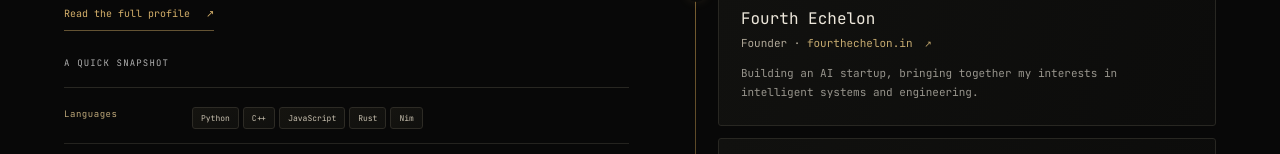
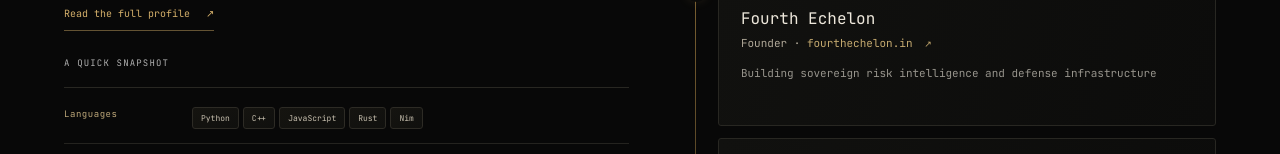
Before and after one commit to Quantapixel/portfolio-website, a plain HTML site: page index.html in a window 1280 px wide. Shown: the part 1065-1219 px from the top of the page. Drawn offline with Linux system fonts and the light colour scheme; no server answers; a script that the page names is missing.

Commit message:
Update Fourth Echelon experience description

```diff
--- a/index.html
+++ b/index.html
@@ -111,7 +111,7 @@
       </div>
       <div class="about-experience about-experience-compact reveal" aria-labelledby="experience-title">
         <div class="experience-heading"><div><h2 id="experience-title">Experience</h2></div><a href="https://www.linkedin.com/in/jaskaran0/" target="_blank" rel="noopener noreferrer">LinkedIn <span aria-hidden="true">↗</span></a></div>
-        <article class="experience-entry"><div class="experience-meta"><p class="experience-date"><time datetime="2026-05">May 2026</time> — Present</p><span class="experience-status">current</span></div><h3>Fourth Echelon</h3><p class="experience-organization">Founder · <a href="https://fourthechelon.in" target="_blank" rel="noopener noreferrer">fourthechelon.in <span aria-hidden="true">↗</span></a></p><p class="experience-description">Building an AI startup, bringing together my interests in intelligent systems and engineering.</p></article>
+        <article class="experience-entry"><div class="experience-meta"><p class="experience-date"><time datetime="2026-05">May 2026</time> — Present</p><span class="experience-status">current</span></div><h3>Fourth Echelon</h3><p class="experience-organization">Founder · <a href="https://fourthechelon.in" target="_blank" rel="noopener noreferrer">fourthechelon.in <span aria-hidden="true">↗</span></a></p><p class="experience-description">Building sovereign risk intelligence and defense infrastructure</p></article>
         <article class="experience-entry"><div class="experience-meta"><p class="experience-date"><time datetime="2025-07">Jul 2025</time> — <time datetime="2025-12">Dec 2025</time></p><span class="experience-type">freelance</span></div><h3>Security Researcher</h3><p class="experience-organization">ARGhouse · Remote</p><p class="experience-description">Reconnaissance and web security assessments for campaign infrastructure supporting <em>The Undertone</em>.</p></article>
         <article class="experience-entry"><div class="experience-meta"><p class="experience-date"><time datetime="2025-02">Feb 2025</time> — <time datetime="2025-04">Apr 2025</time></p><span class="experience-type">freelance</span></div><h3>Security Researcher</h3><p class="experience-organization">Cicada Productions LLC · Remote</p><p class="experience-description">Investigated SSRF, XSS, page enumeration, clickjacking, and weaknesses in DDoS mitigation.</p></article>
       </div>
```
